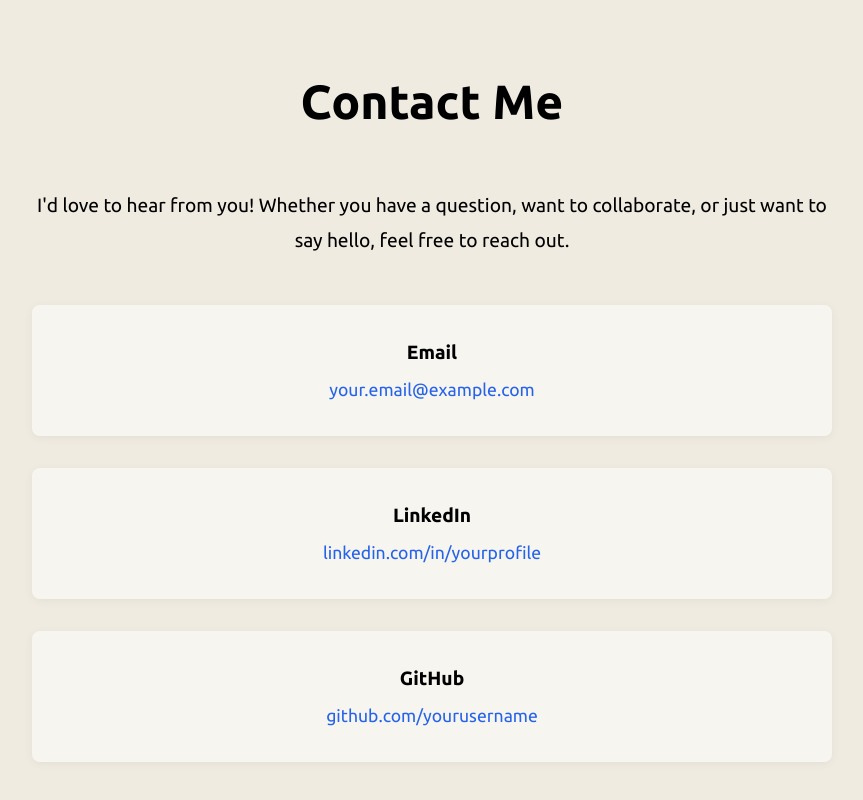
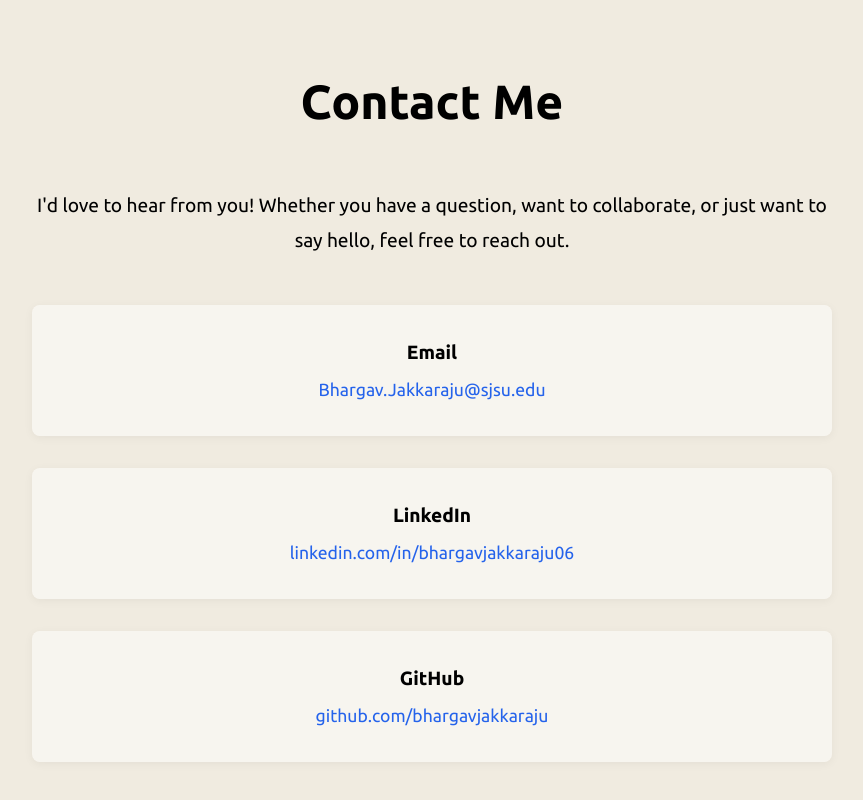
Before and after one commit to BhargavJakkaraju/Portfolio2, a Next.js app: page / in a window 1280 px wide. Shown: the part 3342-4142 px from the top of the page, without its empty margins (208-1071 px from the left). Built offline with nearby package versions, Linux system fonts and the light colour scheme.

Commit message:
added links

```diff
--- a/components/Contact.tsx
+++ b/components/Contact.tsx
@@ -13,20 +13,20 @@ export default function Contact() {
           <div className={styles.contactInfo}>
             <div className={styles.contactItem}>
               <h3 className={styles.contactLabel}>Email</h3>
-              <a href="mailto:your.email@example.com" className={styles.contactLink}>
-                your.email@example.com
+              <a href="mailto:Bhargav.Jakkaraju@sjsu.edu" className={styles.contactLink}>
+                Bhargav.Jakkaraju@sjsu.edu
               </a>
             </div>
             <div className={styles.contactItem}>
               <h3 className={styles.contactLabel}>LinkedIn</h3>
-              <a href="#" className={styles.contactLink}>
-                linkedin.com/in/yourprofile
+              <a href="http://linkedin.com/in/bhargavjakkaraju06" className={styles.contactLink}>
+                linkedin.com/in/bhargavjakkaraju06
               </a>
             </div>
             <div className={styles.contactItem}>
               <h3 className={styles.contactLabel}>GitHub</h3>
-              <a href="#" className={styles.contactLink}>
-                github.com/yourusername
+              <a href="http://github.com/bhargavjakkaraju" className={styles.contactLink}>
+                github.com/bhargavjakkaraju
               </a>
             </div>
           </div>
```
